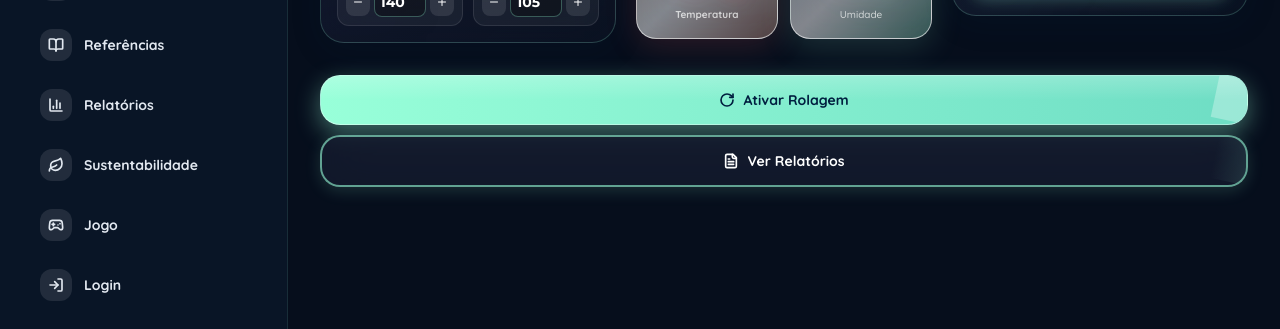
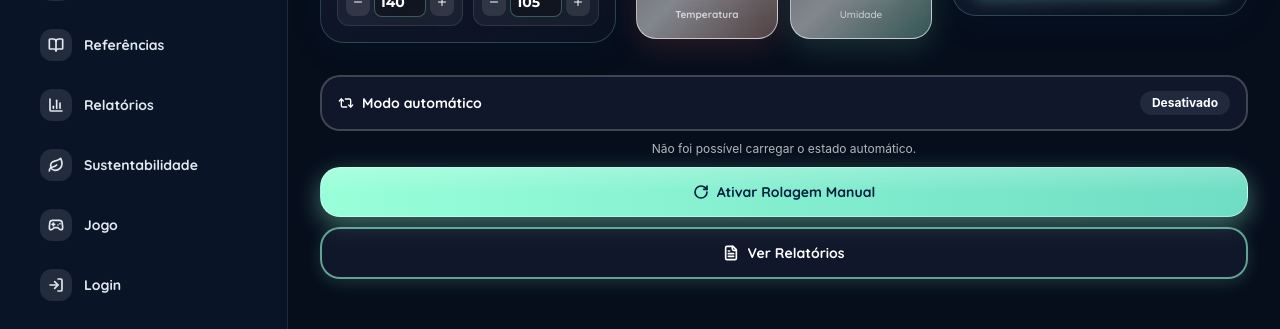
Before and after one commit to Pedrootavio12BTARDE/Frontend-Incubadora-TCC, a React (Vite) app: page / in a window 1280 px wide. Shown: the part 351-680 px from the top of the page. Built offline with nearby package versions, Linux system fonts and the light colour scheme; no server answers.

Commit message:
Modo de automação do site

```diff
--- a/src/app/components/ActionButtons.tsx
+++ b/src/app/components/ActionButtons.tsx
@@ -1,6 +1,7 @@
-import { RotateCw, FileText } from "lucide-react";
-import { useState } from "react";
-import { rotateMotor } from "../../services/api";
+import { FileText, RotateCw, Repeat2 } from "lucide-react";
+import { useEffect, useState } from "react";
+import { getMotorMode, rotateMotor, setMotorAutoMode } from "../../services/api";
+import { socketService } from "../../services/socketio";
 
 interface ActionButtonsProps {
   onNavigateToReports: () => void;
@@ -17,6 +18,58 @@ export function ActionButtons({
 }: ActionButtonsProps) {
   const [isRotatingRequest, setIsRotatingRequest] = useState(false);
   const [rotationMessage, setRotationMessage] = useState("");
+  const [autoRoll, setAutoRoll] = useState(false);
+  const [isLoadingMode, setIsLoadingMode] = useState(true);
+  const [isSavingMode, setIsSavingMode] = useState(false);
+  const [modeMessage, setModeMessage] = useState("");
+
+  useEffect(() => {
+    let mounted = true;
+    const loadMode = async () => {
+      try {
+        const mode = await getMotorMode();
+        if (mounted) setAutoRoll(mode.autoRoll);
+      } catch (error) {
+        console.error("Não foi possível carregar o modo automático da esteira:", error);
+        if (mounted) setModeMessage("Não foi possível carregar o estado automático.");
+      } finally {
+        if (mounted) setIsLoadingMode(false);
+      }
+    };
+    const handleActuatorUpdate = (data: any) => {
+      if (data?.actuator === "motor_mode" && typeof data.autoRoll === "boolean") {
+        setAutoRoll(data.autoRoll);
+      }
+    };
+
+    void loadMode();
+    socketService.on("actuator:update", handleActuatorUpdate);
+    return () => {
+      mounted = false;
+      socketService.off("actuator:update", handleActuatorUpdate);
+    };
+  }, []);
+
+  const handleToggleAutoMode = async () => {
+    if (!canControl) {
+      onRequireAuth?.();
+      return;
+    }
+    if (isSavingMode || isLoadingMode) return;
+
+    setIsSavingMode(true);
+    setModeMessage("");
+    try {
+      const updatedMode = await setMotorAutoMode(!autoRoll);
+      setAutoRoll(updatedMode.autoRoll);
+      setModeMessage(updatedMode.autoRoll ? "Rolagem automática ativada." : "Rolagem automática desativada.");
+    } catch (error) {
+      console.error("Erro ao alterar modo automático da esteira:", error);
+      setModeMessage("Não foi possível alterar o modo automático.");
+    } finally {
+      setIsSavingMode(false);
+    }
+  };
 
   const handleRotate = async () => {
     if (!canControl) {
@@ -38,41 +91,65 @@ export function ActionButtons({
     }
   };
 
+  const secondaryButton = darkMode
+    ? "bg-[#1a1f35]/60 text-white"
+    : "bg-white/60 text-[#001F3F]";
+
   return (
     <div className="pt-2 space-y-2.5">
       <button
+        type="button"
+        onClick={handleToggleAutoMode}
+        disabled={isLoadingMode || isSavingMode}
+        aria-pressed={autoRoll}
+        className={`w-full rounded-[1.25rem] border-2 px-4 py-3.5 text-left transition-all duration-300 disabled:opacity-60 ${
+          autoRoll
+            ? "border-[#6EDDC4] bg-[#98FFD9]/20 text-[#001F3F] shadow-[0_8px_24px_rgba(110,221,196,0.25)]"
+            : darkMode
+              ? "border-white/20 bg-[#1a1f35]/60 text-white hover:border-[#98FFD9]/50"
+              : "border-[#001F3F]/15 bg-white/60 text-[#001F3F] hover:border-[#98FFD9]"
+        }`}
+      >
+        <span className="flex items-center justify-between gap-3">
+          <span className="flex items-center gap-2">
+            <Repeat2 className="h-4 w-4" />
+            <span className="text-sm font-bold" style={{ fontFamily: "Quicksand, sans-serif" }}>
+              {isLoadingMode ? "Carregando modo automático…" : "Modo automático"}
+            </span>
+          </span>
+          <span className={`rounded-full px-3 py-1 text-xs font-bold ${autoRoll ? "bg-[#16835e] text-white" : "bg-slate-500/20"}`}>
+            {isSavingMode ? "Salvando…" : autoRoll ? "Ativado" : "Desativado"}
+          </span>
+        </span>
+        {autoRoll && !isLoadingMode && (
+          <span className="mt-2 block text-xs font-medium">Automático ligado — rolagem programada a cada 4 horas.</span>
+        )}
+      </button>
+      {modeMessage && <p role="status" className={`text-center text-xs ${darkMode ? "text-white/70" : "text-[#001F3F]/70"}`}>{modeMessage}</p>}
+
+      <button
+        type="button"
         onClick={handleRotate}
         disabled={isRotatingRequest}
-        className={`relative w-full bg-gradient-to-r from-[#98FFD9] to-[#6EDDC4] text-[#001F3F] py-3.5 rounded-[1.25rem] shadow-[0_8px_24px_rgba(152,255,217,0.4)] hover:shadow-[0_12px_32px_rgba(152,255,217,0.5)] transition-all duration-300 flex items-center justify-center gap-2 overflow-hidden group border border-white/40 ${isRotatingRequest ? "opacity-60 cursor-wait" : ""}`}
+        className={`relative w-full overflow-hidden rounded-[1.25rem] border border-white/40 bg-gradient-to-r from-[#98FFD9] to-[#6EDDC4] py-3.5 text-[#001F3F] shadow-[0_8px_24px_rgba(152,255,217,0.4)] transition-all duration-300 hover:shadow-[0_12px_32px_rgba(152,255,217,0.5)] ${isRotatingRequest ? "cursor-wait opacity-60" : ""}`}
       >
-        {/* Efeito de brilho no hover */}
-        <div className="absolute inset-0 bg-gradient-to-t from-transparent via-white/0 to-white/20 group-hover:via-white/20 transition-all duration-300" />
-        <div className="absolute -right-8 top-0 w-16 h-full bg-white/30 rotate-12 group-hover:right-full transition-all duration-700" />
-
-        <RotateCw className="relative w-4 h-4" strokeWidth={2.5} />
-        <span className="relative text-sm" style={{ fontFamily: 'Quicksand, sans-serif', fontWeight: 700 }}>
-          {isRotatingRequest ? "Enviando..." : "Ativar Rolagem"}
+        <div className="absolute inset-0 bg-gradient-to-t from-transparent via-white/0 to-white/20 transition-all duration-300 group-hover:via-white/20" />
+        <span className="relative flex items-center justify-center gap-2">
+          <RotateCw className="h-4 w-4" strokeWidth={2.5} />
+          <span className="text-sm font-bold" style={{ fontFamily: "Quicksand, sans-serif" }}>
+            {isRotatingRequest ? "Enviando…" : "Ativar Rolagem Manual"}
+          </span>
         </span>
       </button>
-      {rotationMessage && (
-        <p role="status" className={`text-center text-xs ${darkMode ? "text-white/70" : "text-[#001F3F]/70"}`}>
-          {rotationMessage}
-        </p>
-      )}
+      {rotationMessage && <p role="status" className={`text-center text-xs ${darkMode ? "text-white/70" : "text-[#001F3F]/70"}`}>{rotationMessage}</p>}
 
       <button
+        type="button"
         onClick={onNavigateToReports}
-        className={`relative w-full backdrop-blur-xl border-2 border-[#98FFD9]/60 py-3.5 rounded-[1.25rem] hover:bg-gradient-to-r hover:from-[#98FFD9]/20 hover:to-[#6EDDC4]/20 transition-all duration-300 flex items-center justify-center gap-2 overflow-hidden group shadow-[0_4px_16px_rgba(152,255,217,0.15)] ${
-          darkMode ? 'bg-[#1a1f35]/60 text-white' : 'bg-white/60 text-[#001F3F]'
-        }`}
+        className={`relative flex w-full items-center justify-center gap-2 overflow-hidden rounded-[1.25rem] border-2 border-[#98FFD9]/60 py-3.5 shadow-[0_4px_16px_rgba(152,255,217,0.15)] transition-all duration-300 hover:bg-gradient-to-r hover:from-[#98FFD9]/20 hover:to-[#6EDDC4]/20 ${secondaryButton}`}
       >
-        {/* Efeito de brilho no hover */}
-        <div className="absolute -right-8 top-0 w-16 h-full bg-gradient-to-r from-transparent to-[#98FFD9]/20 rotate-12 group-hover:right-full transition-all duration-700" />
-
-        <FileText className="relative w-4 h-4" strokeWidth={2.5} />
-        <span className="relative text-sm" style={{ fontFamily: 'Quicksand, sans-serif', fontWeight: 700 }}>
-          Ver Relatórios
-        </span>
+        <FileText className="h-4 w-4" strokeWidth={2.5} />
+        <span className="text-sm font-bold" style={{ fontFamily: "Quicksand, sans-serif" }}>Ver Relatórios</span>
       </button>
     </div>
   );
--- a/src/app/components/InstructionsScreen.tsx
+++ b/src/app/components/InstructionsScreen.tsx
@@ -1,4 +1,4 @@
-import { Zap, Wifi, Scan, Thermometer, RotateCw, Play, HelpCircle, ArrowLeft } from "lucide-react";
+import { Zap, Wifi, Scan, Thermometer, RotateCw, HelpCircle, ArrowLeft, Video } from "lucide-react";
 
 interface InstructionsScreenProps {
   onSupport?: () => void;
@@ -7,47 +7,55 @@ interface InstructionsScreenProps {
 }
 
 export function InstructionsScreen({ onSupport, onBack, darkMode = false }: InstructionsScreenProps) {
+  // Add the published video URL here when the demonstration is available.
+  const tutorialVideoSrc: string | null = null;
   const steps = [
     {
       number: 1,
       icon: Zap,
-      title: "Inicialização",
-      description: "Conecte a fonte 12V e verifique se o LED do ESP32 está aceso.",
+      title: "Alimentação e conexão",
+      description: "Ligue a alimentação do ESP32 e dos atuadores conforme a montagem do protótipo. O painel ficará verde quando receber o heartbeat da placa; sem comunicação, indicará que nenhum ESP32 está conectado.",
       color: "#FFB499",
     },
     {
       number: 2,
       icon: Wifi,
-      title: "Sincronização",
-      description: "Aguarde o App conectar ao sistema. O ícone de status ficará Verde Menta.",
+      title: "Posicionamento dos sensores",
+      description: "Posicione o DHT11 e o sensor de umidade do solo corretamente no leito. A leitura do sensor de solo depende da calibração para as condições seco e úmido configuradas no firmware.",
       color: "#98FFD9",
     },
     {
       number: 3,
       icon: Scan,
-      title: "Triagem Automática",
-      description: "Coloque os ovos no duto de PVC. Os sensores de cor e contagem farão a triagem para a dashboard.",
+      title: "Monitoramento em tempo real",
+      description: "Acompanhe temperatura e umidade na dashboard. As leituras são enviadas periodicamente pelo ESP32 e atualizadas na aplicação.",
       color: "#6EDDC4",
     },
     {
       number: 4,
       icon: Thermometer,
-      title: "Monitoramento",
-      description: "Acompanhe a temperatura (37.5°C) e umidade. O sistema ajustará o clima automaticamente.",
+      title: "Controle da lâmpada",
+      description: "Use o controle da lâmpada na dashboard para ligar ou desligar o relé de aquecimento. A temperatura é monitorada, mas a lâmpada não é acionada automaticamente por uma meta de temperatura nesta versão.",
       color: "#FF6B6B",
     },
     {
       number: 5,
       icon: RotateCw,
-      title: "Rolagem e Eclosão",
-      description: "A rolagem ocorre a cada 4 horas. Você receberá uma notificação no dia do nascimento.",
+      title: "Movimentação da esteira",
+      description: "Ative o modo automático na dashboard para programar uma rolagem a cada 4 horas. O botão manual continua disponível; cada rotação dura 1,5 s por padrão e alterna o sentido. Após um acionamento manual, a próxima rolagem automática ocorre 4 horas depois.",
       color: "#98FFD9",
+    },
+    {
+      number: 6,
+      icon: HelpCircle,
+      title: "Acompanhamento e suporte",
+      description: "Consulte os gráficos da dashboard para acompanhar as leituras. Para dúvidas, sugestões ou reclamações, acesse Fale Conosco na página Equipe.",
+      color: "#6EDDC4",
     },
   ];
 
   return (
     <div className="px-4 space-y-5 pb-6">
-      {/* Cabeçalho */}
       <div className="pt-4">
         {onBack && (
           <button
@@ -55,9 +63,9 @@ export function InstructionsScreen({ onSupport, onBack, darkMode = false }: Inst
             className={`flex items-center gap-3 mb-5 px-4 py-3 rounded-2xl border transition-all duration-300 group w-fit ${
               darkMode
                 ? "bg-white/10 border-[#98FFD9]/30 text-white hover:bg-white/20"
-                : "bg-gradient-to-r from-[#001F3F]/10 to-[#98FFD9]/10 border border-[#98FFD9]/40 hover:from-[#98FFD9]/20 text-[#001F3F]"
+                : "bg-gradient-to-r from-[#001F3F]/10 to-[#98FFD9]/10 border-[#98FFD9]/40 hover:from-[#98FFD9]/20 text-[#001F3F]"
             }`}
-            style={{ fontFamily: 'Quicksand, sans-serif', fontWeight: 700 }}
+            style={{ fontFamily: "Quicksand, sans-serif", fontWeight: 700 }}
           >
             <div className="p-2 rounded-xl bg-[#98FFD9]/15 group-hover:bg-[#98FFD9]/30 transition-colors">
               <ArrowLeft className={`w-5 h-5 group-hover:-translate-x-0.5 transition-transform ${darkMode ? "text-[#98FFD9]" : "text-[#001F3F]"}`} strokeWidth={2.5} />
@@ -68,141 +76,74 @@ export function InstructionsScreen({ onSupport, onBack, darkMode = false }: Inst
         <div className="text-center">
           <h1
             className={`text-2xl mb-2 font-extrabold ${darkMode ? "text-white" : "bg-gradient-to-br from-[#000C1A] to-[#001F3F] bg-clip-text text-transparent"}`}
-            style={{ fontFamily: 'Quicksand, sans-serif' }}
+            style={{ fontFamily: "Quicksand, sans-serif" }}
           >
-            Guia de Operação
+            Manual de Operação
           </h1>
-          <p
-            className={`text-sm ${darkMode ? "text-slate-300" : "text-[#001F3F] opacity-70"}`}
-            style={{ fontFamily: 'Quicksand, sans-serif', fontWeight: 500 }}
-          >
-            Siga os passos para uma incubação perfeita
+          <p className={`text-sm ${darkMode ? "text-slate-300" : "text-[#001F3F] opacity-70"}`} style={{ fontFamily: "Quicksand, sans-serif", fontWeight: 500 }}>
+            Orientações para operar e acompanhar o protótipo
           </p>
         </div>
       </div>
 
-      {/* Card de Vídeo Placeholder */}
-      <div className="relative bg-gradient-to-br from-[#000C1A]/90 to-[#001F3F]/85 backdrop-blur-2xl rounded-[2rem] overflow-hidden border-2 border-[#98FFD9]/40 shadow-[0_0_30px_rgba(152,255,217,0.3)]" style={{ aspectRatio: '16/9' }}>
-        {/* Efeitos de luz */}
+      <div className="relative bg-gradient-to-br from-[#000C1A]/90 to-[#001F3F]/85 backdrop-blur-2xl rounded-[2rem] overflow-hidden border-2 border-[#98FFD9]/40 shadow-[0_0_30px_rgba(152,255,217,0.3)]" style={{ aspectRatio: "16/9" }}>
+        {tutorialVideoSrc ? (
+          <video className="absolute inset-0 w-full h-full object-cover" controls playsInline preload="metadata" aria-label="Vídeo demonstrativo da EcoIncubadora">
+            <source src={tutorialVideoSrc} />
+            Seu navegador não oferece suporte à reprodução de vídeo.
+          </video>
+        ) : (
+          <>
             <div className="absolute top-0 right-0 w-32 h-32 bg-[#98FFD9]/20 rounded-full blur-3xl" />
             <div className="absolute bottom-0 left-0 w-24 h-24 bg-[#6EDDC4]/15 rounded-full blur-2xl" />
-
-        {/* Grid de fundo */}
             <div
               className="absolute inset-0 opacity-[0.05]"
               style={{
-            backgroundImage: `
-              linear-gradient(#98FFD9 1px, transparent 1px),
-              linear-gradient(90deg, #98FFD9 1px, transparent 1px)
-            `,
-            backgroundSize: '20px 20px',
+                backgroundImage: "linear-gradient(#98FFD9 1px, transparent 1px), linear-gradient(90deg, #98FFD9 1px, transparent 1px)",
+                backgroundSize: "20px 20px",
               }}
             />
-
-        <div className="relative h-full flex flex-col items-center justify-center gap-4">
-          {/* Botão Play */}
-          <div className="relative">
-            <div className="absolute inset-0 bg-[#98FFD9] rounded-full blur-xl opacity-60 animate-pulse" />
-            <button className="relative bg-gradient-to-br from-[#98FFD9] to-[#6EDDC4] p-5 rounded-full shadow-[0_0_30px_rgba(152,255,217,0.8)] hover:scale-110 transition-all duration-300 border-2 border-white/60">
-              <Play className="w-8 h-8 text-white fill-white" strokeWidth={0} />
-            </button>
+            <div className="relative h-full flex flex-col items-center justify-center gap-4 px-4 text-center">
+              <div className="rounded-full border border-[#98FFD9]/50 bg-[#98FFD9]/10 p-5">
+                <Video className="w-8 h-8 text-[#98FFD9]" aria-hidden="true" />
               </div>
-
-          {/* Texto */}
-          <div className="text-center px-4">
-            <p
-              className="text-sm text-[#98FFD9] mb-1"
-              style={{ fontFamily: 'Quicksand, sans-serif', fontWeight: 700, letterSpacing: '0.05em' }}
-            >
-              VÍDEO DEMONSTRATIVO:
+              <div>
+                <p className="text-sm text-[#98FFD9] mb-1" style={{ fontFamily: "Quicksand, sans-serif", fontWeight: 700, letterSpacing: "0.05em" }}>
+                  VÍDEO DEMONSTRATIVO
                 </p>
-            <p
-              className="text-lg text-white"
-              style={{ fontFamily: 'Quicksand, sans-serif', fontWeight: 800 }}
-            >
-              PROTÓTIPO EM AÇÃO
+                <p className="text-lg text-white" style={{ fontFamily: "Quicksand, sans-serif", fontWeight: 800 }}>
+                  EM BREVE
                 </p>
-            <p className="text-xs text-white/60 mt-2" style={{ fontFamily: 'Quicksand, sans-serif' }}>
-              Assista ao sistema funcionando em tempo real
+                <p className="text-xs text-white/60 mt-2" style={{ fontFamily: "Quicksand, sans-serif" }}>
+                  O espaço está preparado para receber o vídeo da demonstração.
                 </p>
               </div>
             </div>
+          </>
+        )}
       </div>
 
-      {/* Timeline Vertical */}
       <div className="space-y-4 pt-2">
         {steps.map((step, index) => {
           const Icon = step.icon;
           const isLast = index === steps.length - 1;
-
           return (
             <div key={step.number} className="relative flex gap-4">
-              {/* Linha conectora vertical */}
-              {!isLast && (
-                <div className="absolute left-[22px] top-[52px] w-0.5 h-[calc(100%+16px)] bg-gradient-to-b from-[#98FFD9]/60 to-[#98FFD9]/20" />
-              )}
-
-              {/* Número e Ícone */}
+              {!isLast && <div className="absolute left-[22px] top-[52px] w-0.5 h-[calc(100%+16px)] bg-gradient-to-b from-[#98FFD9]/60 to-[#98FFD9]/20" />}
               <div className="relative flex-shrink-0">
-                <div
-                  className="w-11 h-11 rounded-full flex items-center justify-center border-2 relative z-10"
-                  style={{
-                    background: `linear-gradient(135deg, ${step.color}20, ${step.color}10)`,
-                    borderColor: step.color,
-                    boxShadow: `0 0 20px ${step.color}60`,
-                  }}
-                >
-                  <span
-                    className="text-xl"
-                    style={{
-                      fontFamily: 'Montserrat, sans-serif',
-                      fontWeight: 900,
-                      color: step.color,
-                      textShadow: `0 0 15px ${step.color}`,
-                    }}
-                  >
-                    {step.number}
-                  </span>
+                <div className="w-11 h-11 rounded-full flex items-center justify-center border-2 relative z-10" style={{ background: `linear-gradient(135deg, ${step.color}20, ${step.color}10)`, borderColor: step.color, boxShadow: `0 0 20px ${step.color}60` }}>
+                  <span className="text-xl" style={{ fontFamily: "Montserrat, sans-serif", fontWeight: 900, color: step.color, textShadow: `0 0 15px ${step.color}` }}>{step.number}</span>
                 </div>
-
-                {/* Ícone flutuante */}
-                <div
-                  className="absolute -right-2 -bottom-1 p-1.5 rounded-lg border z-20"
-                  style={{
-                    background: `linear-gradient(135deg, ${step.color}, ${step.color}cc)`,
-                    borderColor: 'rgba(255,255,255,0.6)',
-                    boxShadow: `0 0 15px ${step.color}80`,
-                  }}
-                >
+                <div className="absolute -right-2 -bottom-1 p-1.5 rounded-lg border z-20" style={{ background: `linear-gradient(135deg, ${step.color}, ${step.color}cc)`, borderColor: "rgba(255,255,255,0.6)", boxShadow: `0 0 15px ${step.color}80` }}>
                   <Icon className="w-3.5 h-3.5 text-white" strokeWidth={2.5} />
                 </div>
               </div>
-
-              {/* Conteúdo do Passo */}
               <div className="flex-1 pb-4">
-                <div className={`relative backdrop-blur-xl rounded-2xl p-4 border transition-all duration-300 ${
-                  darkMode
-                    ? "bg-[#0a1628]/80 border-[#98FFD9]/20 shadow-[0_8px_24px_rgba(0,0,0,0.3)]"
-                    : "bg-gradient-to-br from-white/60 to-white/30 border-white/60 shadow-[0_8px_24px_rgba(0,31,63,0.1)]"
-                }`}>
-                  <div
-                    className="absolute top-0 right-0 w-20 h-20 rounded-full blur-2xl opacity-30"
-                    style={{ background: `radial-gradient(circle, ${step.color}, transparent)` }}
-                  />
-
+                <div className={`relative backdrop-blur-xl rounded-2xl p-4 border transition-all duration-300 ${darkMode ? "bg-[#0a1628]/80 border-[#98FFD9]/20 shadow-[0_8px_24px_rgba(0,0,0,0.3)]" : "bg-gradient-to-br from-white/60 to-white/30 border-white/60 shadow-[0_8px_24px_rgba(0,31,63,0.1)]"}`}>
+                  <div className="absolute top-0 right-0 w-20 h-20 rounded-full blur-2xl opacity-30" style={{ background: `radial-gradient(circle, ${step.color}, transparent)` }} />
                   <div className="relative">
-                    <h3
-                      className={`text-base mb-2 font-bold ${darkMode ? "text-white" : "text-[#001F3F]"}`}
-                      style={{ fontFamily: 'Quicksand, sans-serif' }}
-                    >
-                      {step.title}
-                    </h3>
-                    <p
-                      className={`text-xs leading-relaxed ${darkMode ? "text-slate-300" : "text-[#001F3F]/70"}`}
-                      style={{ fontFamily: 'Quicksand, sans-serif', fontWeight: 500 }}
-                    >
-                      {step.description}
-                    </p>
+                    <h3 className={`text-base mb-2 font-bold ${darkMode ? "text-white" : "text-[#001F3F]"}`} style={{ fontFamily: "Quicksand, sans-serif" }}>{step.title}</h3>
+                    <p className={`text-xs leading-relaxed ${darkMode ? "text-slate-300" : "text-[#001F3F]/70"}`} style={{ fontFamily: "Quicksand, sans-serif", fontWeight: 500 }}>{step.description}</p>
                   </div>
                 </div>
               </div>
@@ -211,29 +152,17 @@ export function InstructionsScreen({ onSupport, onBack, darkMode = false }: Inst
         })}
       </div>
 
-      {/* Footer - Botão de Suporte */}
       <div className="pt-2 pb-20">
         <button
           onClick={onSupport}
-          className={`relative w-full py-4 rounded-[1.5rem] border-2 shadow-lg transition-all duration-300 flex items-center justify-center gap-2 overflow-hidden group ${
-            darkMode
-              ? "bg-[#0a1628] text-white border-[#98FFD9]/50 hover:bg-[#98FFD9]/10"
-              : "bg-gradient-to-r from-white/60 to-white/40 backdrop-blur-xl text-[#001F3F] border-[#98FFD9]/60"
-          }`}
+          className={`relative w-full py-4 rounded-[1.5rem] border-2 shadow-lg transition-all duration-300 flex items-center justify-center gap-2 overflow-hidden group ${darkMode ? "bg-[#0a1628] text-white border-[#98FFD9]/50 hover:bg-[#98FFD9]/10" : "bg-gradient-to-r from-white/60 to-white/40 backdrop-blur-xl text-[#001F3F] border-[#98FFD9]/60"}`}
         >
           <div className="absolute -right-8 top-0 w-16 h-full bg-gradient-to-r from-transparent to-[#98FFD9]/20 rotate-12 group-hover:right-full transition-all duration-700" />
-
           <HelpCircle className="relative w-5 h-5 text-[#98FFD9]" strokeWidth={2.5} />
-          <span
-            className="relative text-sm font-bold"
-            style={{ fontFamily: 'Quicksand, sans-serif' }}
-          >
-            Começar a Usar Agora
-          </span>
+          <span className="relative text-sm font-bold" style={{ fontFamily: "Quicksand, sans-serif" }}>Acessar o dashboard</span>
         </button>
-
-        <p className={`text-center text-[9px] mt-3 ${darkMode ? "text-slate-400" : "text-[#001F3F]/40"}`} style={{ fontFamily: 'Quicksand, sans-serif' }}>
-          Pronto para explorar o dashboard completo
+        <p className={`text-center text-[9px] mt-3 ${darkMode ? "text-slate-400" : "text-[#001F3F]/40"}`} style={{ fontFamily: "Quicksand, sans-serif" }}>
+          Veja as leituras, o status do ESP32 e os controles do protótipo
         </p>
       </div>
     </div>
```
Also changed, not shown: src/services/api.ts (+15 -0 lines), 2 other files (tests, documents, lock files or other folders). Lines whose indentation alone changed are shown as unchanged.
